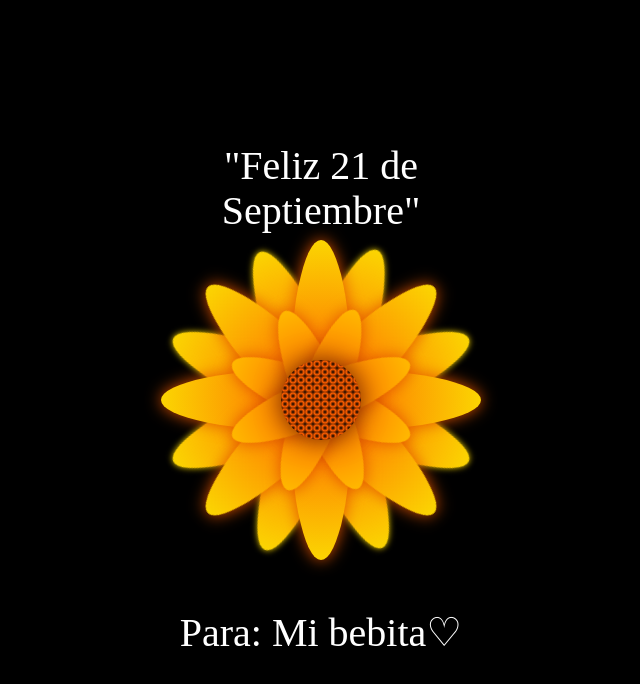
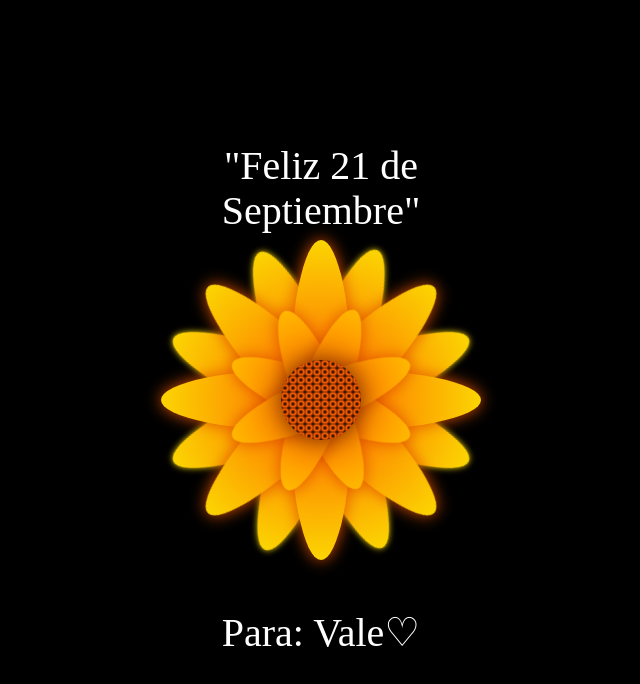
Before and after one commit to Jotabeku/para_ti, a plain HTML site: page docs/index.html in a window 1280 px wide. Shown: the whole page, without its empty margins (319-959 px from the left). Drawn offline with Linux system fonts and the light colour scheme.

Commit message:
Update index.html

```diff
--- a/docs/index.html
+++ b/docs/index.html
@@ -37,7 +37,7 @@
     </div>
     <div class="Petal3 p4">
     </div>
-    <div class="text-below">Para: Mi bebita♡</div>
+    <div class="text-below">Para: Vale♡</div>
   </div>
 </body>
 </html>
```
